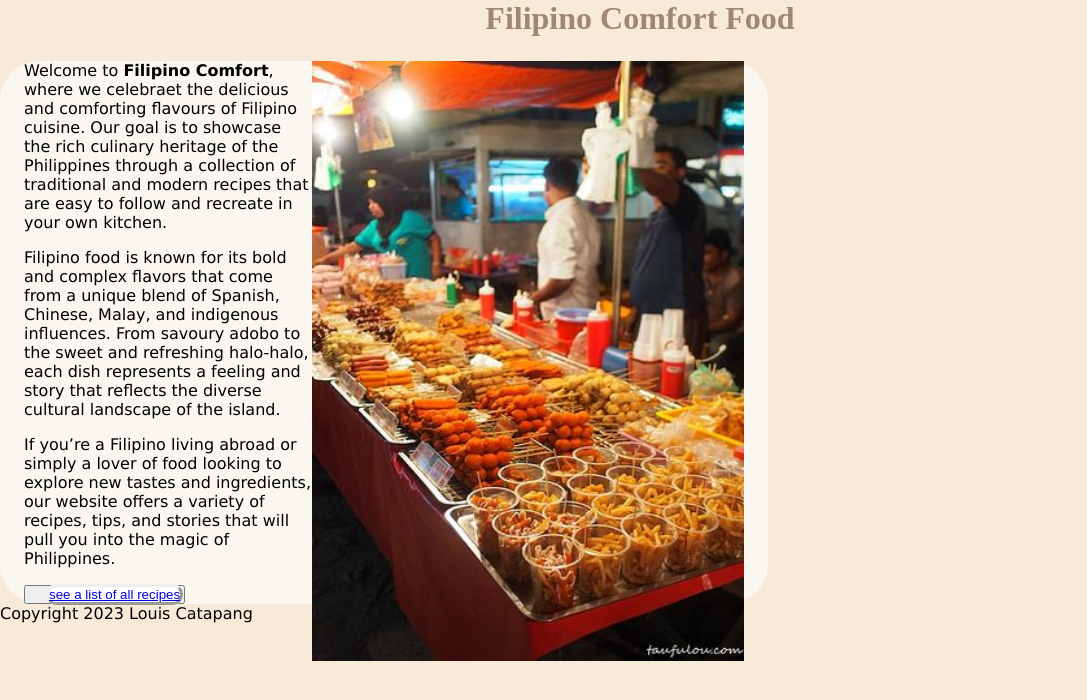
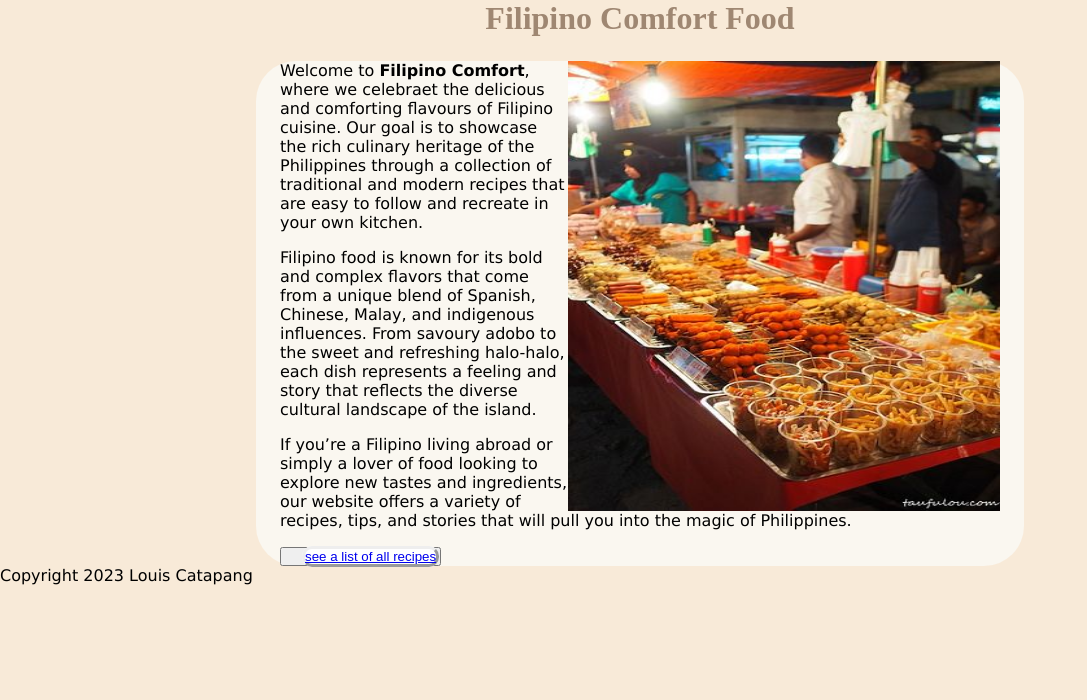
Before and after one commit to Loohwis/Recipe1, a Jekyll site: the page built from home/index.md, in a window 1280 px wide. Shown: the top 700 px of the page, without its empty margins (0-1087 px from the left). Built offline with Jekyll 4.4.1, drawn with Linux system fonts in a browser that asks for light colours.

Commit message:
Update recipes.css

```diff
--- a/styles/recipes.css
+++ b/styles/recipes.css
@@ -30,7 +30,7 @@ h2 {
 }
 
 .cover {
- height: 600px;
+ height: 450px;
 }
 
 h1,h2 {
@@ -46,7 +46,7 @@ width: 60%;
 max-width: 800px;
 /* border: 1px solid gray; */
 padding: 0 24px;
-margin: 10 auto;
+margin: 0 auto;
 background-color: #FAF7F0;
 border-radius: 40px;
 }
```
